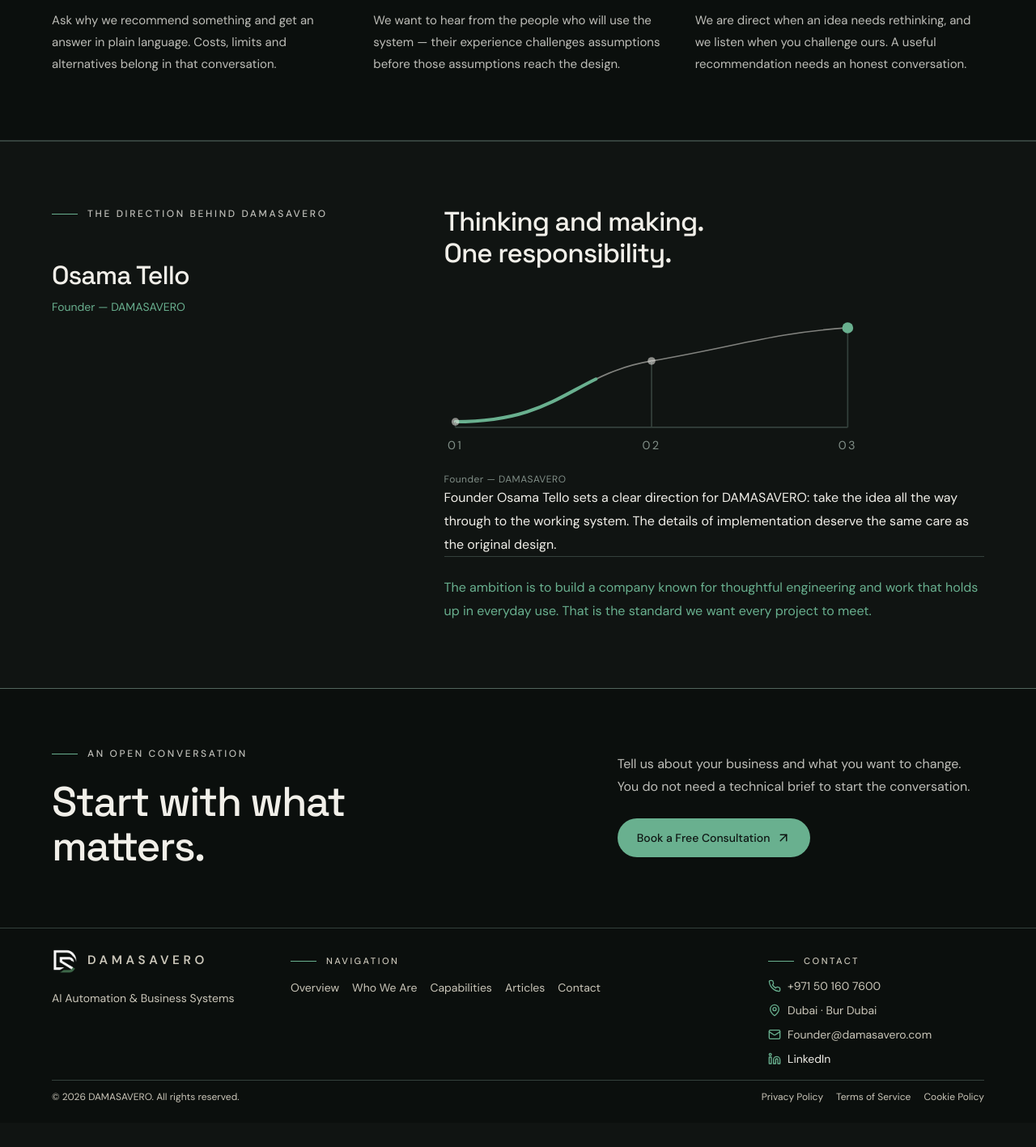
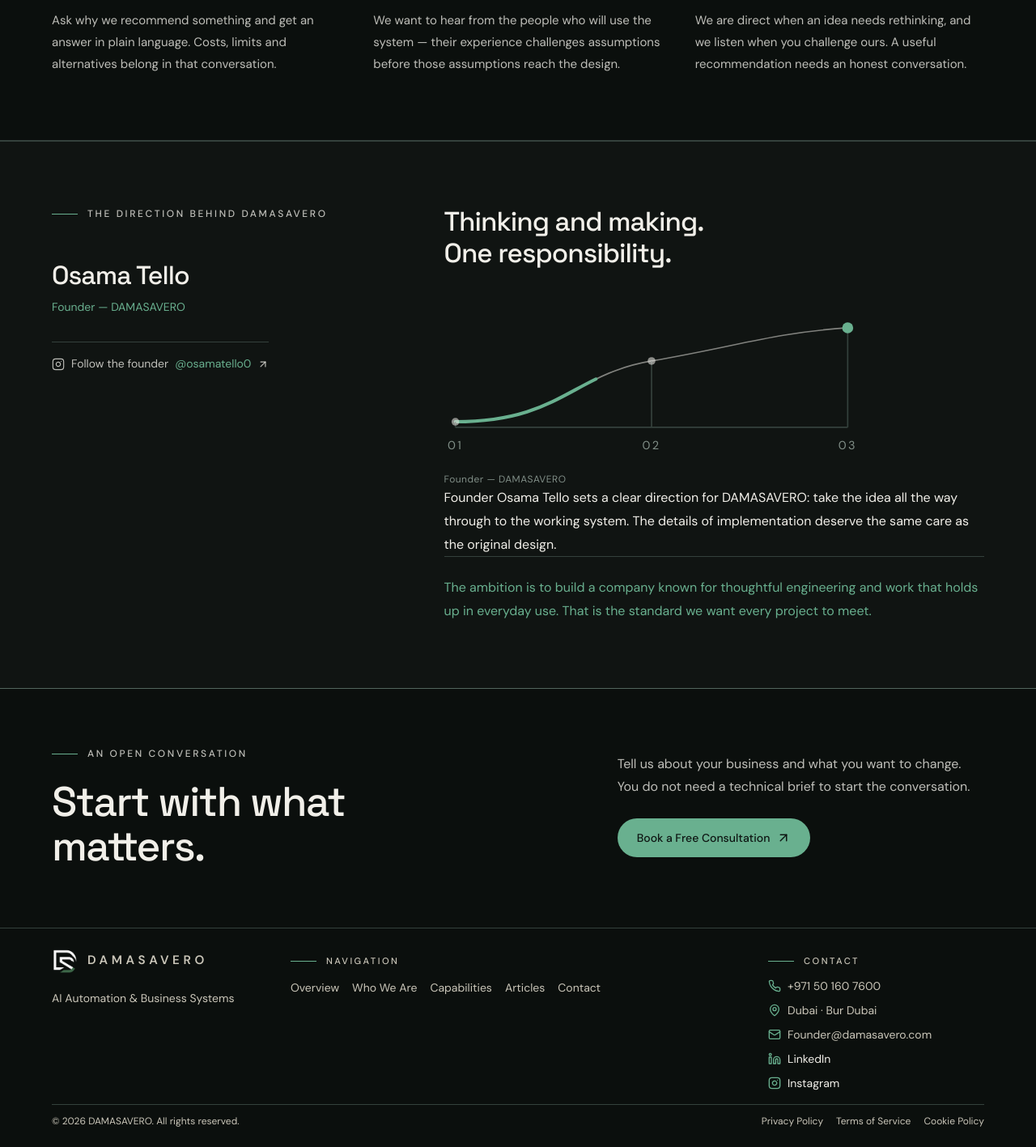
Before and after one commit to Osamatello/osamatelloagency-telloagency, a Next.js app: page /about in a window 1280 px wide. Shown: the part 2280-3697 px from the top of the page at 81% size. Before the commit the page ends 3667 px from the top, so only its background shows below. Built offline with nearby package versions, Linux system fonts and the light colour scheme.

Commit message:
Link the founder's Instagram from the footer and Who We Are
Co-Authored-By: Claude Opus 5.5 <noreply@anthropic.com>

```diff
--- a/app/about/about.module.css
+++ b/app/about/about.module.css
@@ -64,6 +64,9 @@
 .byline { margin-top: 1rem; padding-top: 0; }
 .byline p { font-size: 2rem; text-transform: none; text-align: start; width: fit-content; line-height: 1.2; }
 .byline > span { display: block; font-size: .875rem; margin-top: .6rem; color: hsl(var(--brand)); }
+.founderFollow { display: inline-flex; align-items: center; gap: .5rem; width: fit-content; padding-top: 1rem; border-top: 1px solid hsl(var(--ds-line)); font-size: .875rem; color: hsl(var(--ds-ink) / .78); transition: color .2s; }
+.founderFollow:hover { color: hsl(var(--brand)); }
+.founderFollow > span[dir='ltr'] { color: hsl(var(--brand)); }
 .founderCopy h2 { white-space: pre-line; font-size: clamp(1.75rem,2.6vw,2.35rem); line-height: 1.15; }
 .founderCopy > p { margin-top: 1.5rem; color: hsl(var(--ds-ink) / .78); max-width: 40rem; }
 .founderCopy .direction { padding-top: 1.5rem; border-top: 1px solid hsl(var(--ds-line)); color: hsl(var(--brand)); }
--- a/app/about/page.tsx
+++ b/app/about/page.tsx
@@ -1,12 +1,13 @@
 'use client';
 
 import Link from 'next/link';
-import { ArrowDown, ArrowUpRight } from 'lucide-react';
+import { ArrowDown, ArrowUpRight, Instagram } from 'lucide-react';
 import { useI18n } from '@/lib/i18n/LanguageProvider';
 import { DecisionLens } from './DecisionLens';
 import { EngineAtmosphere } from './EngineAtmosphere';
 import { Reveal, PremiseFigure, DirectionFigure } from './AboutVisuals';
 import styles from './about.module.css';
+import { trackContactClick } from '@/lib/analytics';
 
 export default function AboutPage() {
   const { dict, dir } = useI18n();
@@ -68,6 +69,18 @@ export default function AboutPage() {
           <div className={styles.founderIdentity}>
             <span className="eyebrow">{c.founder.label}</span>
             <div className={styles.byline}><p className="text-display" dir="ltr">{c.founder.name}</p><span>{c.founder.role}</span></div>
+            <a
+              className={styles.founderFollow}
+              href="https://www.instagram.com/osamatello0/"
+              target="_blank"
+              rel="noopener noreferrer"
+              onClick={() => trackContactClick('instagram', 'about-page')}
+            >
+              <Instagram size={16} strokeWidth={1.7} aria-hidden="true" />
+              <span>{c.founder.follow}</span>
+              <span dir="ltr">@osamatello0</span>
+              <ArrowUpRight size={14} className={styles.ctaArrow} aria-hidden="true" />
+            </a>
           </div>
           <div className={styles.founderCopy}>
             <Reveal><h2 id="founder-title" className="text-display">{c.founder.title}</h2></Reveal>
--- a/components/site/Footer.tsx
+++ b/components/site/Footer.tsx
@@ -1,7 +1,7 @@
 'use client';
 
 import Link from 'next/link';
-import { Linkedin, Mail, MapPin, Phone } from 'lucide-react';
+import { Instagram, Linkedin, Mail, MapPin, Phone } from 'lucide-react';
 import { useI18n } from '@/lib/i18n/LanguageProvider';
 import { Logo } from './Logo';
 import { trackContactClick } from '@/lib/analytics';
@@ -73,6 +73,19 @@ export function Footer() {
                   LinkedIn
                 </a>
               </li>
+              <li className="flex items-center gap-2">
+                <Instagram className="h-4 w-4 text-brand" />
+                <a
+                  href="https://www.instagram.com/osamatello0/"
+                  target="_blank"
+                  rel="noopener noreferrer"
+                  aria-label={`${dict.footer.followTitle}: Instagram`}
+                  onClick={() => trackContactClick('instagram', 'footer')}
+                  className="transition-colors hover:text-brand"
+                >
+                  Instagram
+                </a>
+              </li>
             </ul>
           </div>
         </div>
--- a/lib/i18n/company.ts
+++ b/lib/i18n/company.ts
@@ -10,7 +10,7 @@ export interface CompanyEditorial {
   };
   premise: { label: string; title: string; paragraphs: [string, string]; marginal: string };
   working: { label: string; title: string; introduction: string; items: { title: string; body: string }[] };
-  founder: { label: string; name: string; role: string; title: string; body: string; direction: string };
+  founder: { label: string; name: string; role: string; follow: string; title: string; body: string; direction: string };
   closing: { label: string; title: string; body: string; action: string };
 }
 
@@ -87,7 +87,7 @@ export const companyEn: CompanyEditorial = {
     ],
   },
   founder: {
-    label: 'The direction behind DAMASAVERO', name: 'Osama Tello', role: 'Founder — DAMASAVERO',
+    label: 'The direction behind DAMASAVERO', name: 'Osama Tello', role: 'Founder — DAMASAVERO', follow: 'Follow the founder',
     title: 'Thinking and making.\nOne responsibility.',
     body: 'Founder Osama Tello sets a clear direction for DAMASAVERO: take the idea all the way through to the working system. The details of implementation deserve the same care as the original design.',
     direction: 'The ambition is to build a company known for thoughtful engineering and work that holds up in everyday use. That is the standard we want every project to meet.',
@@ -168,7 +168,7 @@ export const companyAr: CompanyEditorial = {
     ],
   },
   founder: {
-    label: 'الاتجاه وراء DAMASAVERO', name: 'Osama Tello', role: 'المؤسس — DAMASAVERO',
+    label: 'الاتجاه وراء DAMASAVERO', name: 'Osama Tello', role: 'المؤسس — DAMASAVERO', follow: 'تابع المؤسس',
     title: 'التفكير والتنفيذ.\nمسؤولية واحدة.',
     body: 'يحدّد المؤسس Osama Tello اتجاهًا واضحًا للشركة: مرافقة الفكرة حتى تصبح نظامًا يعمل. تفاصيل التنفيذ تستحقّ العناية نفسها التي يحظى بها التصميم الأولي.',
     direction: 'الطموح هو بناء شركة تُعرف بهندسة مدروسة وعمل يثبت جودته في الاستخدام اليومي. هذا هو المعيار الذي نريد لكل مشروع أن يحقّقه.',
```
Also changed, not shown: lib/analytics.ts (+4 -4 lines).
